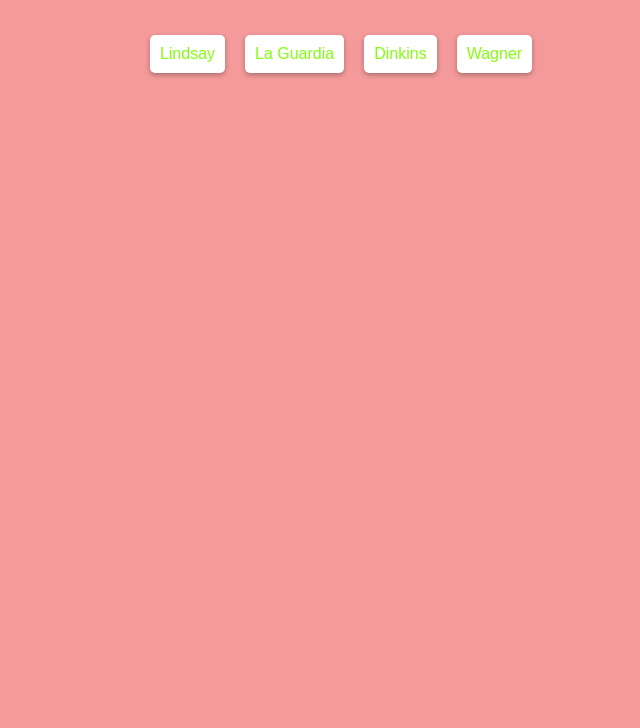
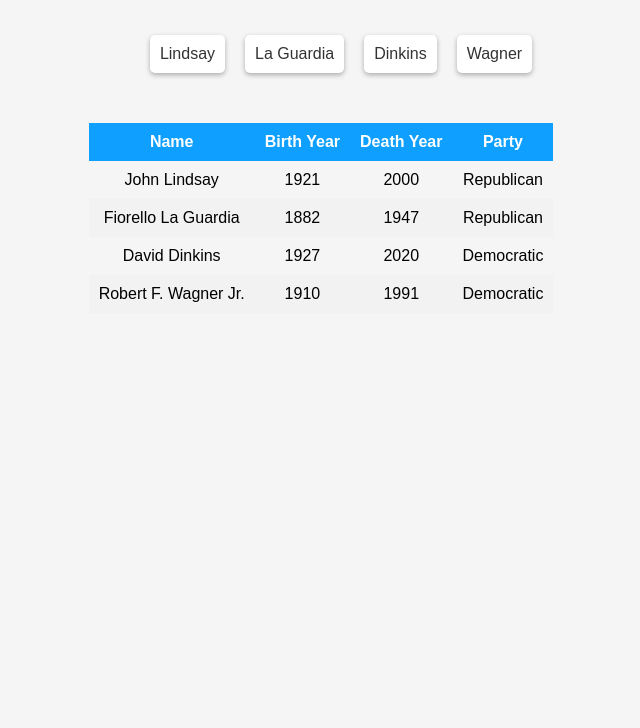
Before and after one commit to evan-mancini/my-web-project, a plain HTML site: page index.html in a window 1280 px wide. Shown: the part 72-800 px from the top of the page, without its empty margins (319-959 px from the left). Drawn offline with Linux system fonts and the light colour scheme.

Commit message:
added informative table

```diff
--- a/css/styles.css
+++ b/css/styles.css
@@ -1,6 +1,6 @@
 body {
   font-family: Arial, sans-serif;
-    background-color: #f49a9a;
+  background-color: #f5f5f5;
 }
 
 h1 {
@@ -27,7 +27,7 @@ body {
   background-color: #fff;
   border-radius: 5px;
   box-shadow: 0 2px 5px rgba(0, 0, 0, 0.3);
-    color: #83ff0e;
+  color: #333;
   text-decoration: none;
 }
 
@@ -48,3 +48,22 @@ body {
   border-radius: 5px;
   box-shadow: 0 2px 5px rgba(0, 0, 0, 0.3);
 }
+
+table {
+  border-collapse: collapse;
+  margin: 50px auto;
+}
+
+th, td {
+  padding: 10px;
+  text-align: center;
+}
+
+th {
+  background-color: #0e9fff;
+  color: #fff;
+}
+
+tr:nth-child(even) {
+  background-color: #f2f2f2;
+}
--- a/index.html
+++ b/index.html
@@ -13,5 +13,42 @@
         <li><a href="https://upload.wikimedia.org/wikipedia/commons/8/8a/RobertFWagner.png" data-image="https://upload.wikimedia.org/wikipedia/commons/8/8a/RobertFWagner.png">Wagner</a></li>
       </ul>
       <div id="image-container"></div>
+
+      <table id="mayors-table">
+        <thead>
+          <tr>
+            <th>Name</th>
+            <th>Birth Year</th>
+            <th>Death Year</th>
+            <th>Party</th>
+          </tr>
+        </thead>
+        <tbody>
+          <tr>
+            <td>John Lindsay</td>
+            <td>1921</td>
+            <td>2000</td>
+            <td>Republican</td>
+          </tr>
+          <tr>
+            <td>Fiorello La Guardia</td>
+            <td>1882</td>
+            <td>1947</td>
+            <td>Republican</td>
+          </tr>
+          <tr>
+            <td>David Dinkins</td>
+            <td>1927</td>
+            <td>2020</td>
+            <td>Democratic</td>
+          </tr>
+          <tr>
+            <td>Robert F. Wagner Jr.</td>
+            <td>1910</td>
+            <td>1991</td>
+            <td>Democratic</td>
+          </tr>
+        </tbody>
+      </table>
   </body>
 </html>
```
Also changed, not shown: js/scripts.js (+3 -6 lines). Lines whose indentation alone changed are shown as unchanged.
